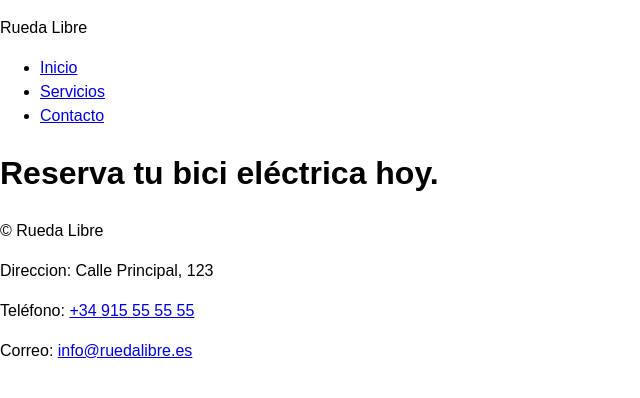
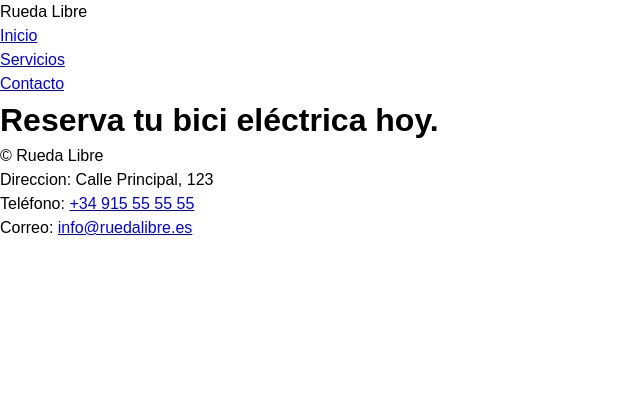
Before and after one commit to CursoGetafe/plantilla-repositorio, a plain HTML site: page tarifas.html in a window 1280 px wide. Shown: the whole page, without its empty margins (0-640 px from the left). Drawn offline with Linux system fonts and the light colour scheme.

Commit message:
vincular estilos

```diff
--- a/css/estilos.css
+++ b/css/estilos.css
@@ -6,12 +6,16 @@
 /* 1. Variables (sesión 8) */
 
 /* 2. Base */
+*{
+  box-sizing: border-box;
+  margin: 0;
+  padding: 0;
+}
 
 body {
   font-family: sans-serif;
   line-height: 1.5;
-  margin: 0;
-  padding: 0;
+
 }
 
 /* 3. Estructura de página (sesiones 9 y 10) */
```
Also changed, not shown: servicios.html (+1 -0 lines).
